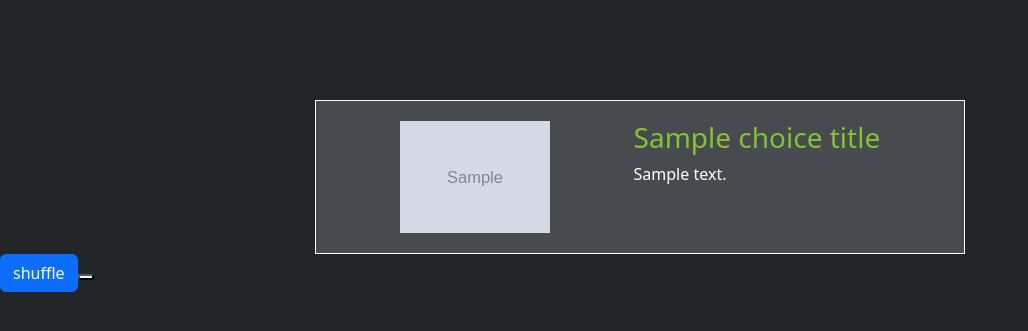
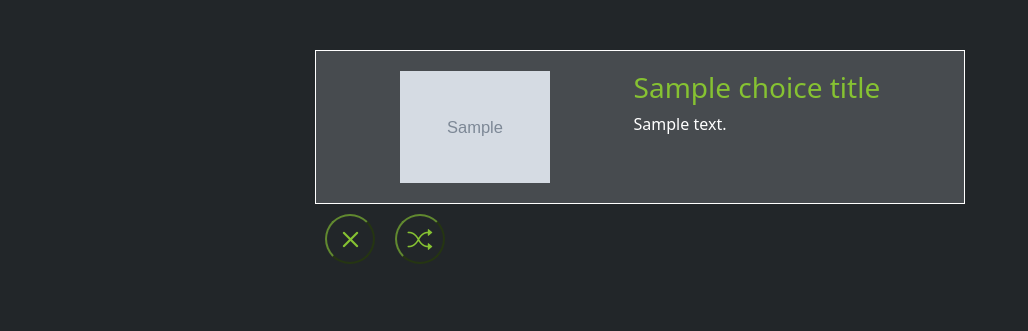
Before and after one commit to Youssef-ADOUIRI/WhatToWatch, a Flask app: template templates/result.html in a window 1280 px wide. Shown: the part 192-523 px from the top of the page, without its empty margins (0-1028 px from the left). Run offline with Flask 2, Linux system fonts and the light colour scheme; the template is opened without the code that fills it: most values are stand-ins (such as "Sample title", 1, 10 or a date in 2020); grey boxes marked "Sample" are stand-in pictures; some libraries are stand-ins or nearby versions.

Commit message:
finished result page

```diff
--- a/static/result.css
+++ b/static/result.css
@@ -61,12 +61,44 @@ body {
     color :#86c232;
 }
 
+.result_container{
+    display: flex;
+    margin: auto;
+    width: auto;
+    align-items: center;
+    justify-items: center;
+}
+
+.butn{
+    height: 50px;
+    width: 50px;
+    border-radius: 25px;
+    background-color: transparent;
+    border-color:  #61892f;
+    margin: 10px;
+    position: relative;
+}
+
+.butn i {
+    text-align: center;
+    color:  #86c232;
+}
+
+#back {
+    text-align: start;
+    font-size: 35px;
+}
+#shuffle{
+    text-align: center;
+    font-size: 25px;
+}
+
 /*for desktop*/
 @media screen and (min-width: 600px) {
     .results_section {
         width: 560px;
         margin: auto;
-        margin-top: 100px;
+        margin-top: 50px;
     }
 
     .movie_description img {
@@ -78,10 +110,16 @@ body {
     .text_descriptor {
         text-align: start;
     }
+    .result_container{
+        width: 560px;
+    }
 }
 
 @media screen and (min-width: 800px) {
-    .results_section {
+    .results_section  {
+        width: 650px;
+    }
+    .result_container{
         width: 650px;
     }
 }
--- a/static/user.css
+++ b/static/user.css
@@ -98,5 +98,4 @@ input[type="checkbox"]:checked+label {
 #search{
     font-size: 30px;
     text-align: end;
-
 }
--- a/templates/result.html
+++ b/templates/result.html
@@ -32,7 +32,10 @@
     </div>
   </section>
   <form action="http://localhost:3000/result/{{genres}}" method="post">
-    <button class = "btn btn-primary" type="submit" value="shuffle" name="after_user_actions">shuffle<button/>
+    <div class='result_container'>
+      <button id="back" class="butn " type="submit" value="back" name="after_user_actions"><i class="bi bi-x"></i></button>
+      <button id='shuffle' class="butn" type="submit" value="shuffle" name="after_user_actions"><i class="bi bi-shuffle"></i></button>
+    </div>
   </form>
 </body>
 
```
